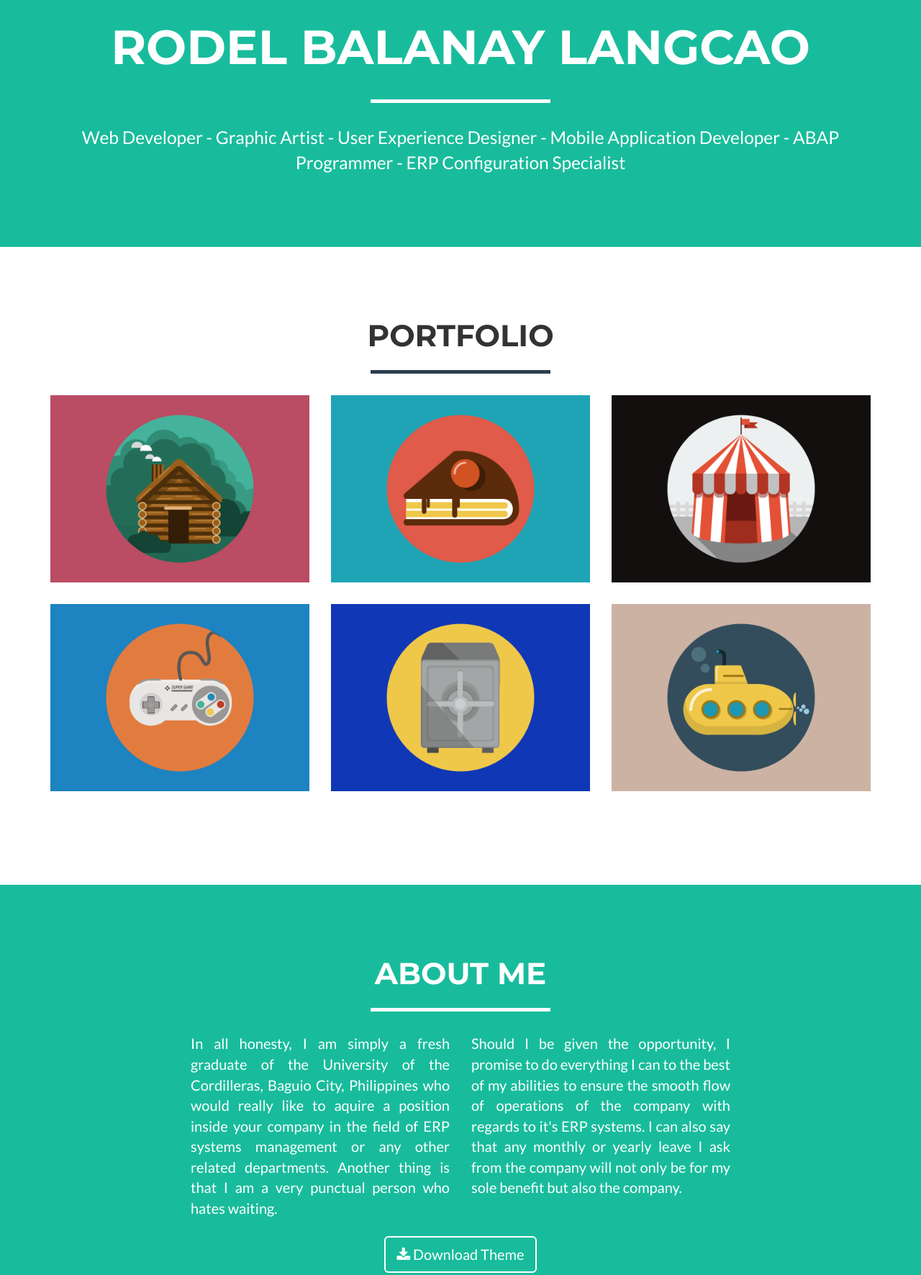
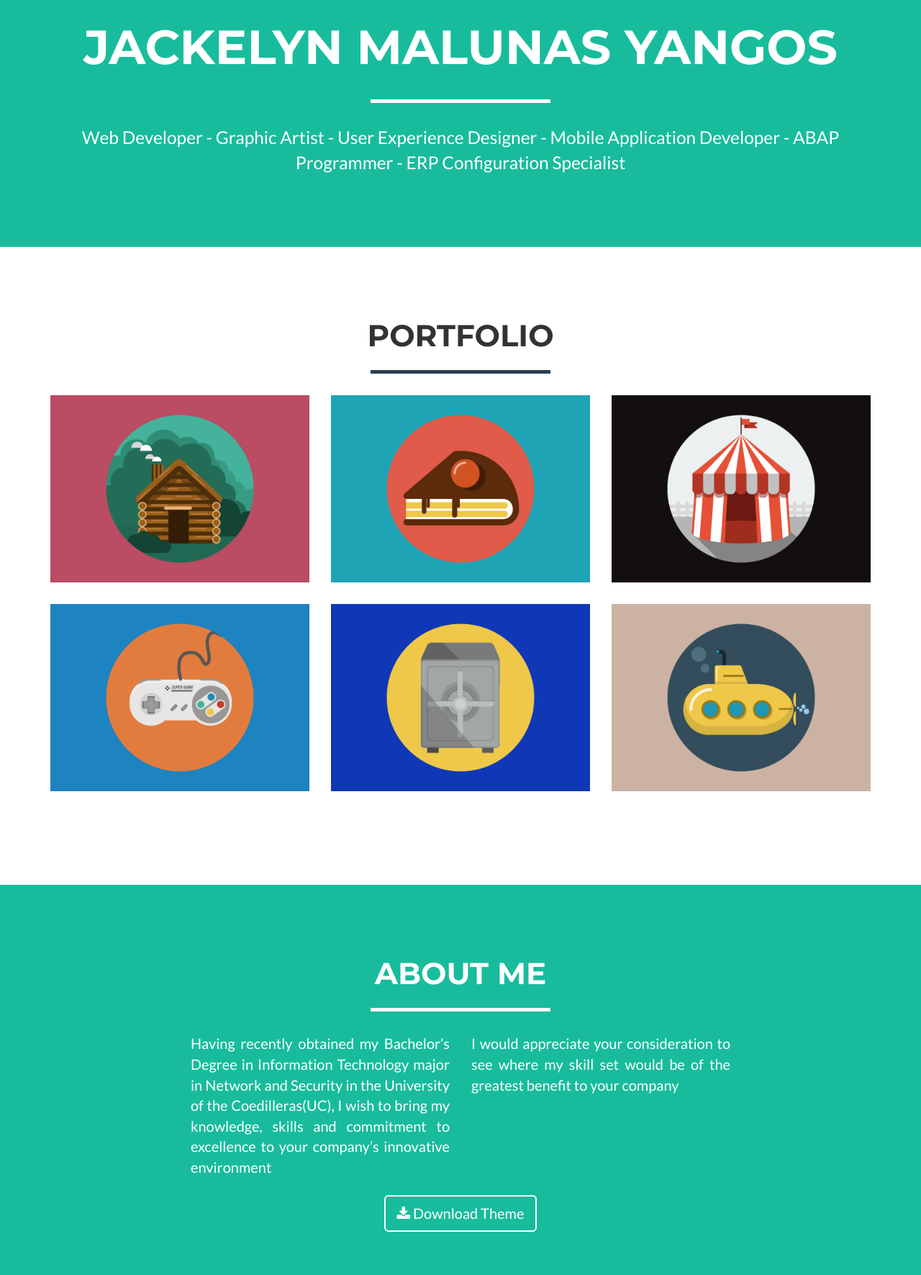
Before and after one commit to mhackie0924/JackelynYangos, a website: page index.html in a window 1280 px wide. Shown: the part 202-1973 px from the top of the page at 72% size. Drawn offline with nearby package versions, Linux system fonts and the light colour scheme.

Commit message:
Update index.html

```diff
--- a/index.html
+++ b/index.html
@@ -10,7 +10,7 @@
     <meta name="description" content="">
     <meta name="author" content="">
 
-    <title>Rodel B. Langcao Resume</title>
+    <title>Jackelyn M. Yangos Resume</title>
 
     <!-- Bootstrap Core CSS -->
     <link href="vendor/bootstrap/css/bootstrap.min.css" rel="stylesheet">
@@ -74,7 +74,7 @@
                 <div class="col-lg-12">
                     <img class="img-responsive img-circle" src="img/me.png" alt="">
                     <div class="intro-text">
-                        <span class="name">Rodel Balanay Langcao</span>
+                        <span class="name">Jackelyn Malunas Yangos</span>
                         <hr class="star-light">
                         <span class="skills">Web Developer - Graphic Artist - User Experience Designer - </span>
                         <span class="skills">Mobile Application Developer - ABAP Programmer - ERP Configuration Specialist</span>
@@ -169,10 +169,11 @@
             </div>
             <div class="row">
                 <div class="col-lg-4 col-lg-offset-2 text-justify">
-                    <p>In all honesty, I am simply a fresh graduate of the University of the Cordilleras, Baguio City, Philippines who would really like to aquire a position inside your company in the field of ERP systems management or any other related departments. Another thing is that I am a very punctual person who hates waiting.</p>
+                     <p>Having recently obtained my Bachelor’s Degree in Information Technology major in Network and Security in the University of the Coedilleras(UC),
+                        I wish to bring my knowledge, skills and commitment to excellence to your company’s innovative environment</p>
                 </div>
                 <div class="col-lg-4 text-justify">
-                    <p>Should I be given the opportunity, I promise to do everything I can to the best of my abilities to ensure the smooth flow of operations of the company with regards to it's ERP systems. I can also say that any monthly or yearly leave I ask from the company will not only be for my sole benefit but also the company.</p>
+                     <p>I would appreciate your consideration to see where my skill set would be of the greatest benefit to your company</p>
                 </div>
                 <div class="col-lg-8 col-lg-offset-2 text-center">
                     <a href="#" class="btn btn-lg btn-outline">
@@ -245,8 +246,8 @@
                 <div class="row">
                     <div class="footer-col col-md-4">
                         <h3>Location</h3>
-                        <p>#427 Apugan, Poliwes, Baguio City
-                            <br>Beverly Hills, CA 90210</p>
+                        <p>#181 Beda Loacan
+                            <br>Itogon, Benguet</p>
                     </div>
                     <div class="footer-col col-md-4">
                         <h3>Around the Web</h3>
@@ -312,7 +313,7 @@
                             <p>This project is developed for a mobile outlet company. On their website, you can browse their products that are the latest releases of different mobile manufacturers.</p>
                             <ul class="list-inline item-details">
                                 <li>Client:
-                                    <strong><a href="https://rodellangcao.github.io/TechZania.github.io/">TechZania.com</a>
+                                    <strong><a href="https://mhackie0924.github.io/Langcao_Yangos.github.io/">TechZania.com</a>
                                     </strong>
                                 </li>
                                 <li>Date:
```
